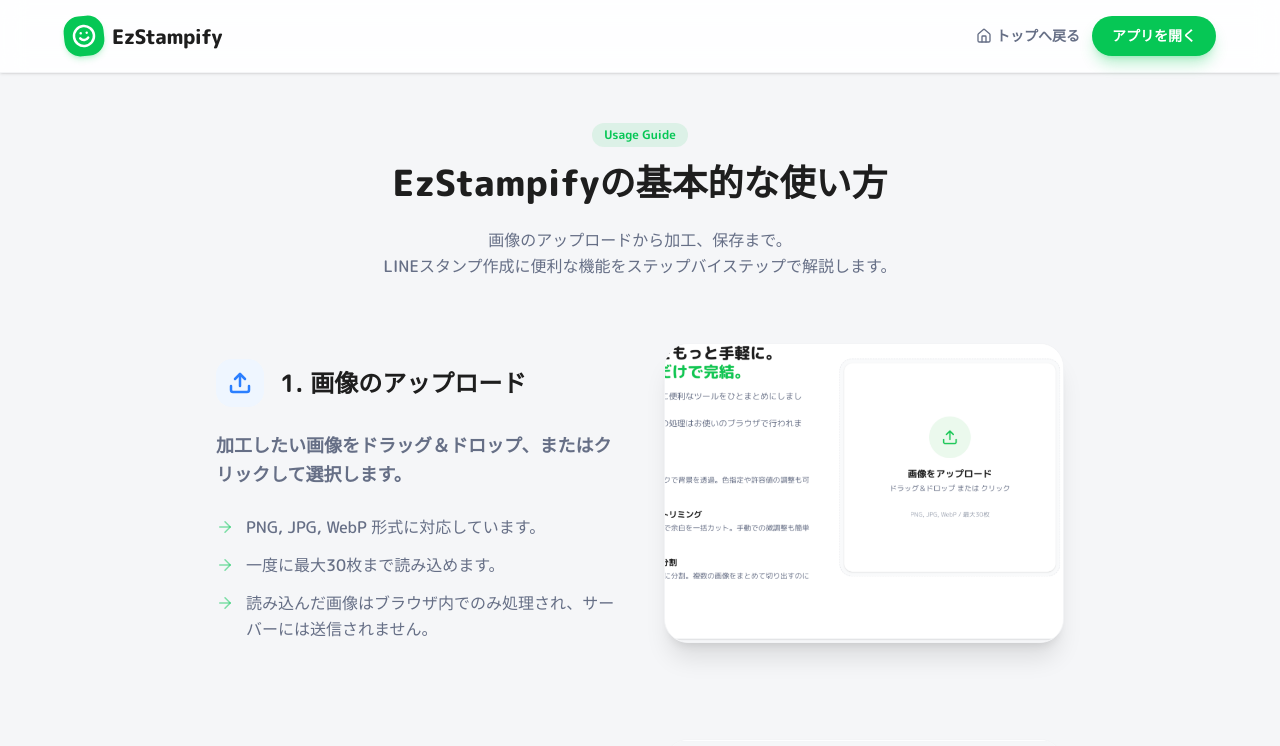
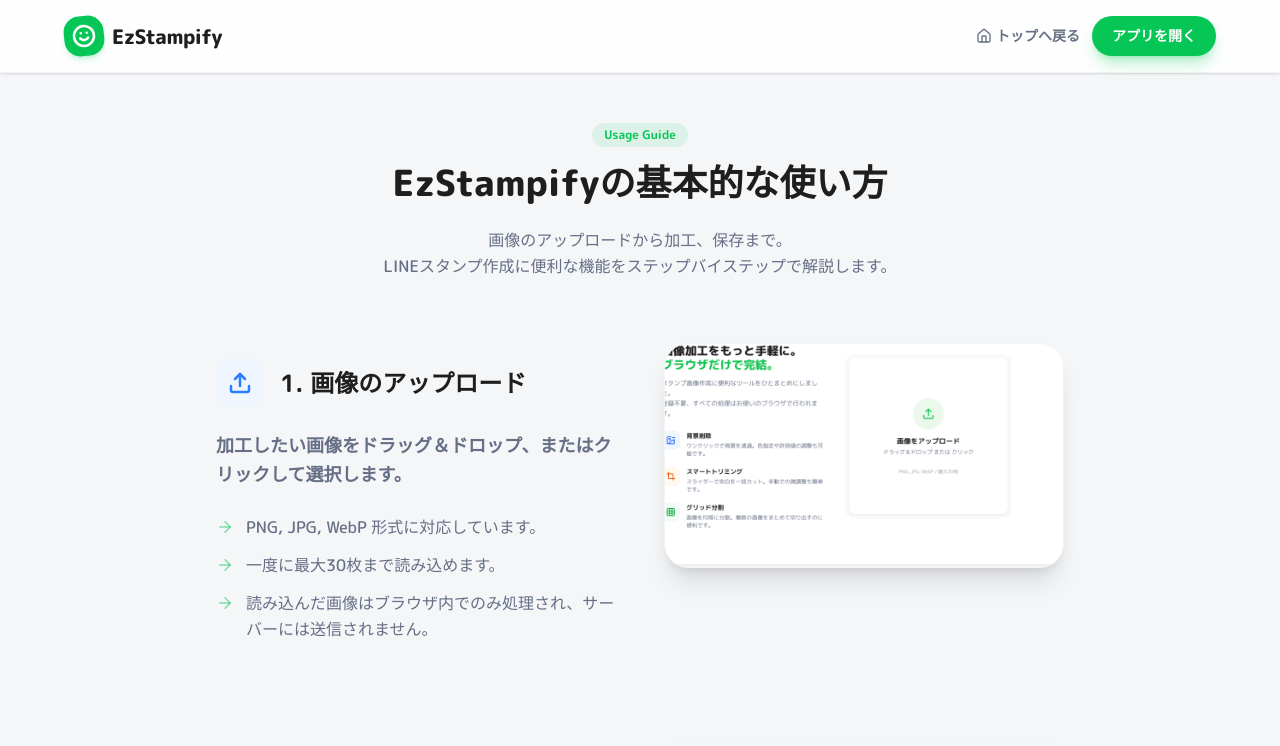
Before and after one commit to Lchiki-nl/Stamp-Image-Tools, a Next.js app: page /how-to-use in a window 1280 px wide. Shown: the top 746 px of the page. Built offline with nearby package versions, Linux system fonts and the light colour scheme; no server answers.

Commit message:
style: 使い方ガイドの画像アスペクト比を16:9に変更 (見切れ防止)

```diff
--- a/src/app/how-to-use/page.tsx
+++ b/src/app/how-to-use/page.tsx
@@ -166,7 +166,7 @@ export default function HowToUsePage() {
 
                 {/* Mockup / Image Placeholder */}
                 <div className="flex-1 w-full order-1 md:order-2">
-                   <div className="rounded-3xl overflow-hidden shadow-xl border border-gray-100 bg-white aspect-4/3 relative group">
+                   <div className="rounded-3xl overflow-hidden shadow-xl border border-gray-100 bg-white aspect-video relative group">
                       {/* Show real images for steps that have them */}
                       {['upload', 'background', 'crop', 'split', 'save'].includes(step.id) ? (
                         <img
```
